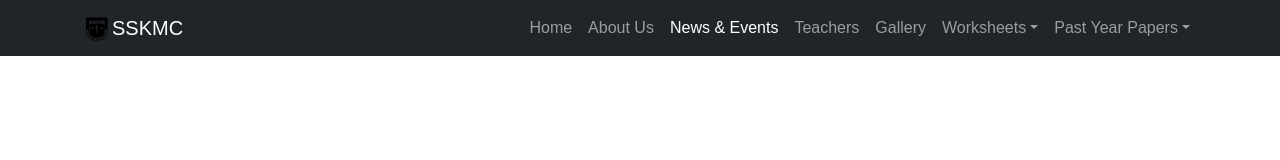
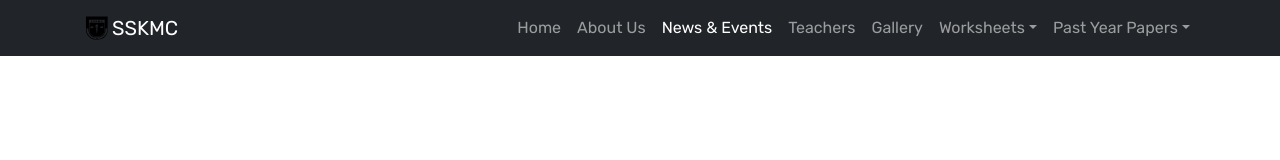
Before and after one commit to Nihaaal/Nihaaal.github.io, a plain HTML site: page events.html in a window 1280 px wide. Drawn offline with nearby package versions, Linux system fonts and the light colour scheme.

Commit message:
Global Changes

```diff
--- a/style.css
+++ b/style.css
@@ -1,3 +1,5 @@
+@import url('https://fonts.googleapis.com/css2?family=Rubik:ital,wght@0,300;0,400;0,500;0,600;0,700;0,800;0,900;1,300;1,400;1,500;1,600;1,700;1,800;1,900&display=swap');
+
 html, body{
     font-family: 'Rubik', sans-serif;
 }
```
